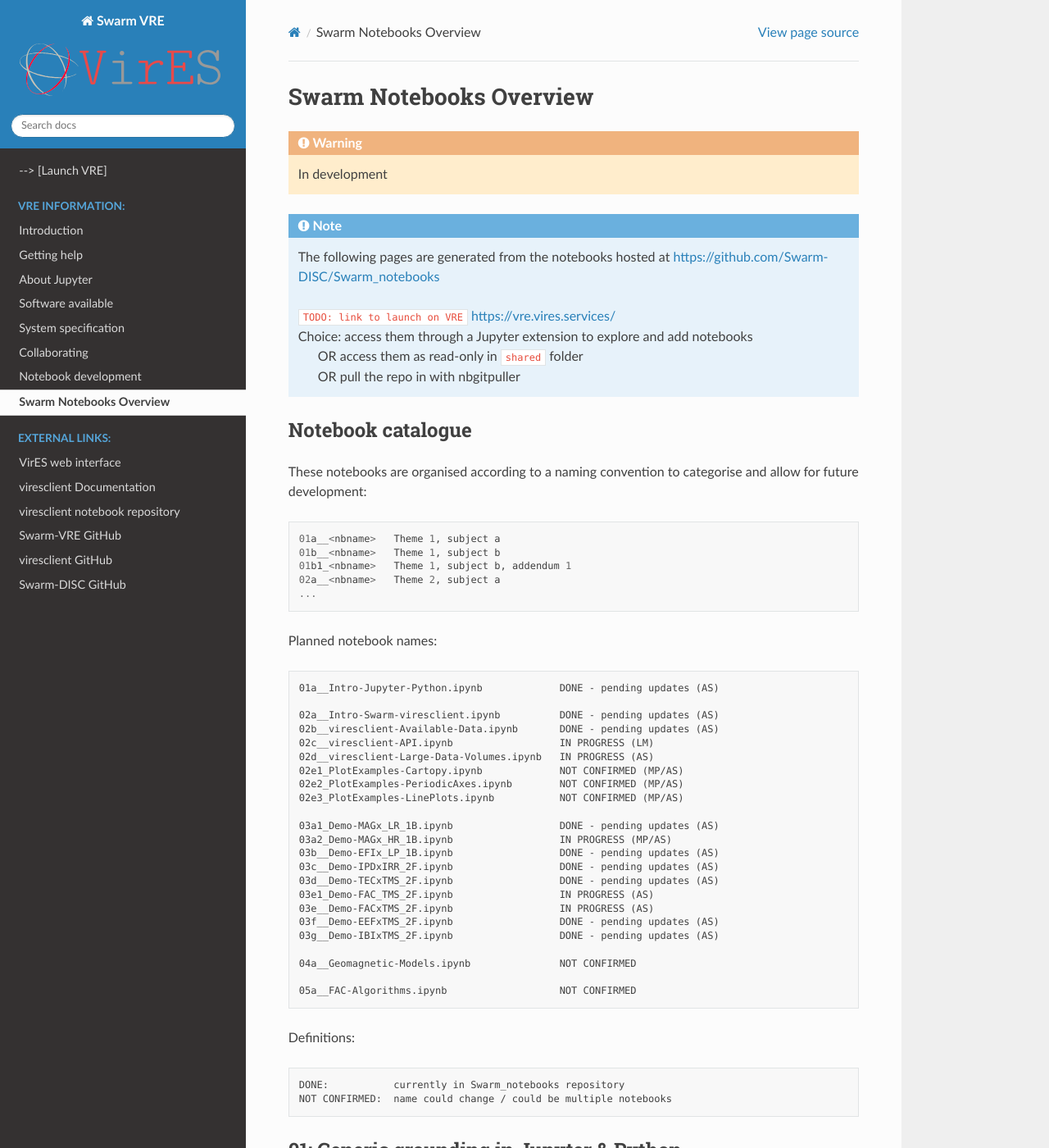
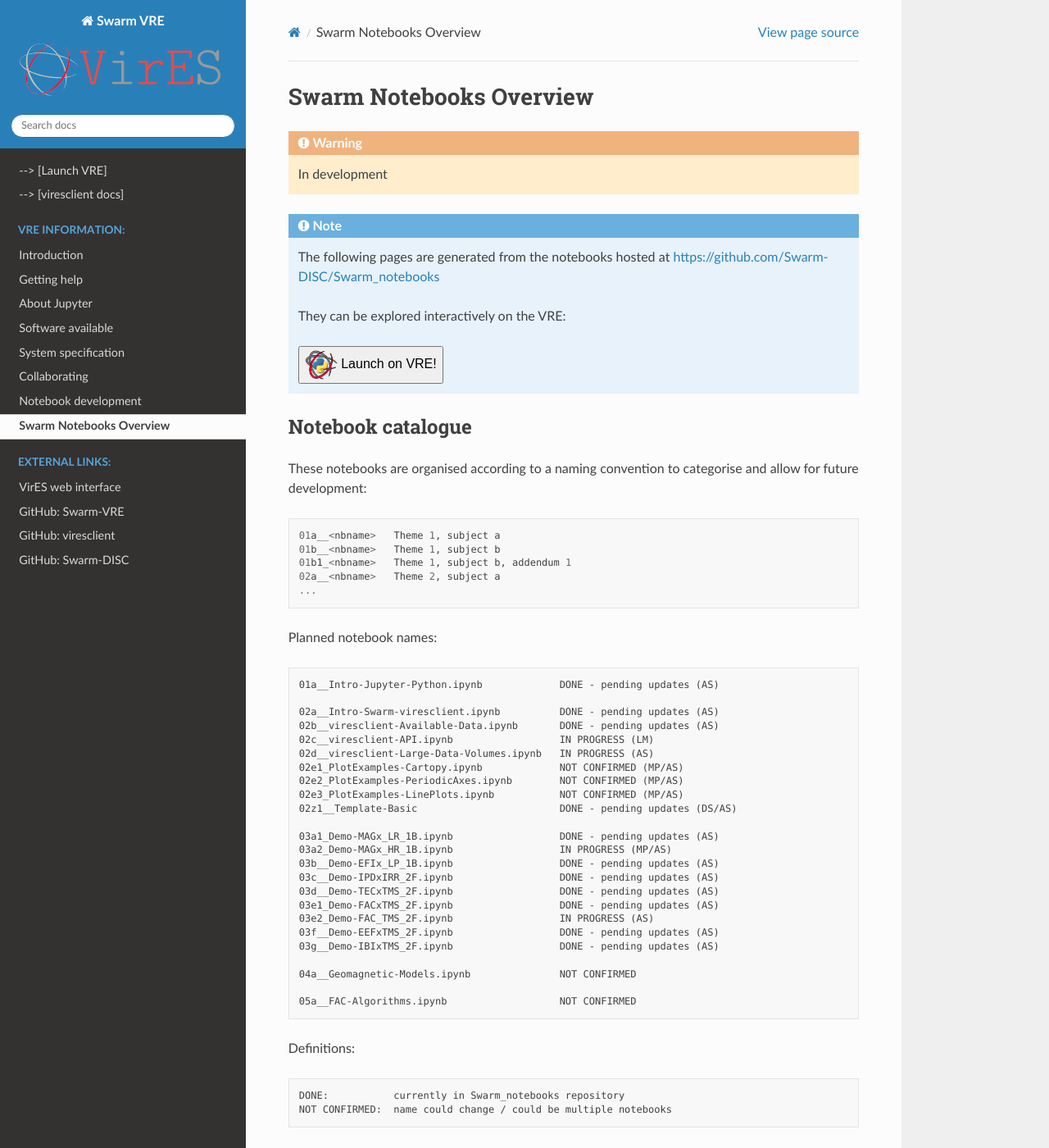
Before and after one commit to ESA-VirES/Swarm-VRE, a Sphinx documentation site: the page built from docs/notebooks_preface.rst, in a window 1280 px wide and 1400 px high. Shown: the whole window at 82% size. Built offline with Sphinx 7.4.7 and the Read the Docs theme 2.0.0, drawn with Linux system fonts in a browser that asks for light colours; pages that are not in the unit, such as notebooks, are missing from menus; the version number could not be read and is left out.

Commit message:
Add new NBs together with VRE access link.

```diff
--- a/docs/conf.py
+++ b/docs/conf.py
@@ -24,7 +24,8 @@
          "Swarm_notebooks"],
         check=True)
 else:
-    run(["git", "-C", "Swarm_notebooks/", "pull"])
+    run(["git", "-C", "Swarm_notebooks/", "fetch"])
+    run(["git", "-C", "Swarm_notebooks/", "reset", "--hard", "origin/master"])
 
 
 # -- Project information -----------------------------------------------------
@@ -66,10 +67,25 @@
 
     | Notebook source repo: https://github.com/Swarm-DISC/Swarm_notebooks
     | Notebook name: ``{{ nbname }}``
-    | `Download as .ipynb (right click and save as) <{{
+        (`executed <{{
         "https://raw.githubusercontent.com/Swarm-DISC/Swarm_notebooks/master/"
-        + nbname }}>`_
-    | (TODO: VRE access link)
+        + nbname }}>`_)
+        (`unexecuted <{{
+        "https://raw.githubusercontent.com/Swarm-DISC/Swarm_notebooks/staging/"
+        + nbname }}>`_)
+
+    .. raw:: html
+
+        <a href={{
+            "https://vre.vires.services/user-redirect/lab/tree/shared/Swarm_notebooks/"
+            + nbname }} target="_blank">
+            <button type="button">
+                <img src="../_static/vre_python_logo.svg.png" width=40></img>
+                Launch on VRE!
+            </button>
+        </a>
+
+
 """
 nbsphinx_execute = 'never'
 
--- a/docs/notebooks_preface.rst
+++ b/docs/notebooks_preface.rst
@@ -9,10 +9,17 @@
 
   The following pages are generated from the notebooks hosted at https://github.com/Swarm-DISC/Swarm_notebooks
 
-  | ``TODO: link to launch on VRE`` https://vre.vires.services/
-  | Choice: access them through a Jupyter extension to explore and add notebooks
-  |   OR access them as read-only in ``shared`` folder
-  |   OR pull the repo in with nbgitpuller
+  They can be explored interactively on the VRE:
+
+  .. raw:: html
+
+        <a href="https://vre.vires.services/user-redirect/lab/tree/shared/Swarm_notebooks/"
+        target="_blank">
+            <button type="button">
+                <img src="_static/vre_python_logo.svg.png" width=40></img>
+                Launch on VRE!
+            </button>
+        </a>
 
 Notebook catalogue
 ------------------
@@ -38,14 +45,15 @@
   02e1_PlotExamples-Cartopy.ipynb             NOT CONFIRMED (MP/AS)
   02e2_PlotExamples-PeriodicAxes.ipynb        NOT CONFIRMED (MP/AS)
   02e3_PlotExamples-LinePlots.ipynb           NOT CONFIRMED (MP/AS)
+  02z1__Template-Basic                        DONE - pending updates (DS/AS)
 
   03a1_Demo-MAGx_LR_1B.ipynb                  DONE - pending updates (AS)
   03a2_Demo-MAGx_HR_1B.ipynb                  IN PROGRESS (MP/AS)
   03b__Demo-EFIx_LP_1B.ipynb                  DONE - pending updates (AS)
   03c__Demo-IPDxIRR_2F.ipynb                  DONE - pending updates (AS)
   03d__Demo-TECxTMS_2F.ipynb                  DONE - pending updates (AS)
-  03e1_Demo-FAC_TMS_2F.ipynb                  IN PROGRESS (AS)
-  03e__Demo-FACxTMS_2F.ipynb                  IN PROGRESS (AS)
+  03e1_Demo-FACxTMS_2F.ipynb                  DONE - pending updates (AS)
+  03e2_Demo-FAC_TMS_2F.ipynb                  IN PROGRESS (AS)
   03f__Demo-EEFxTMS_2F.ipynb                  DONE - pending updates (AS)
   03g__Demo-IBIxTMS_2F.ipynb                  DONE - pending updates (AS)
 
```
Also changed, not shown: docs/index.rst (+6 -5 lines), docs/_static/vre_python_logo.svg.png (added).
